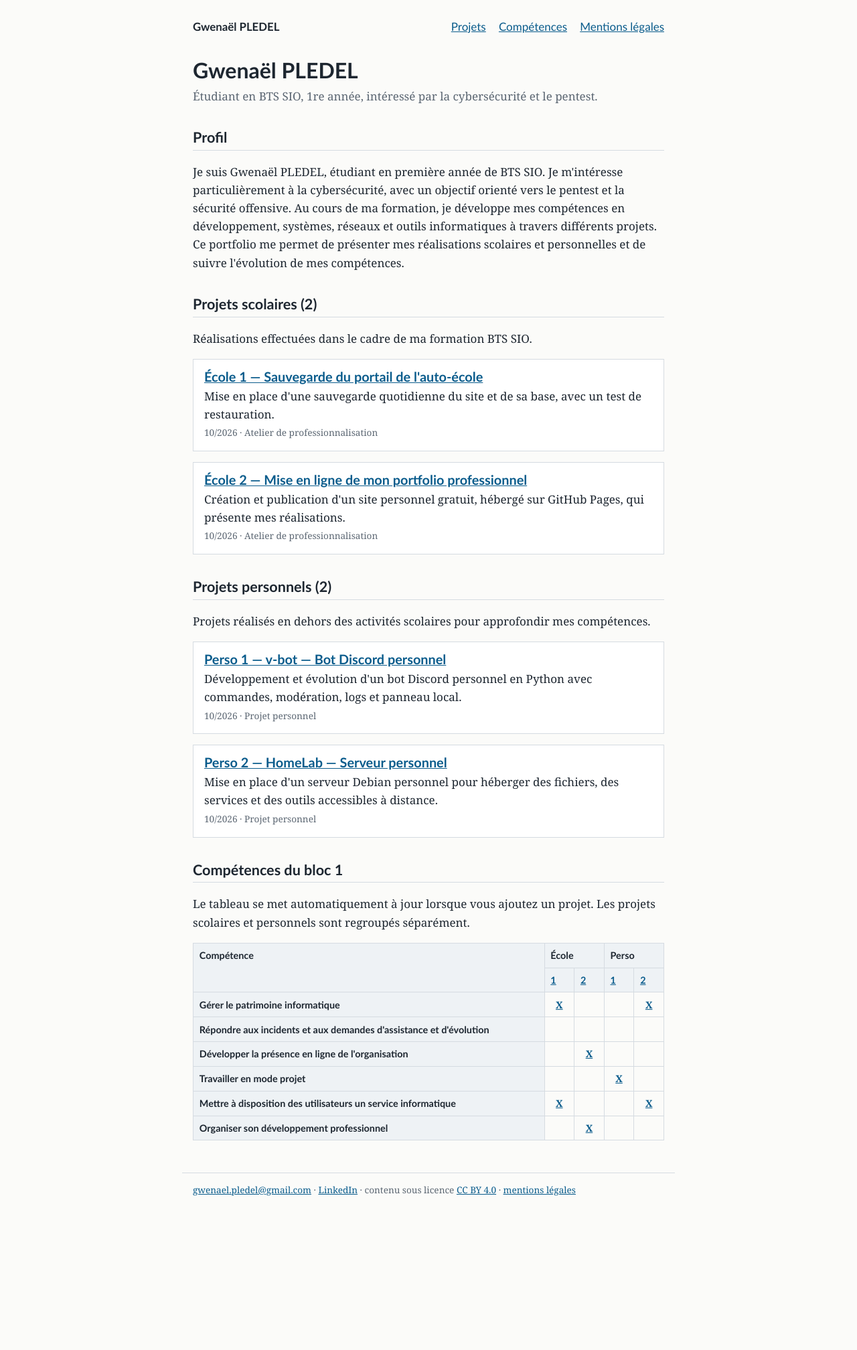
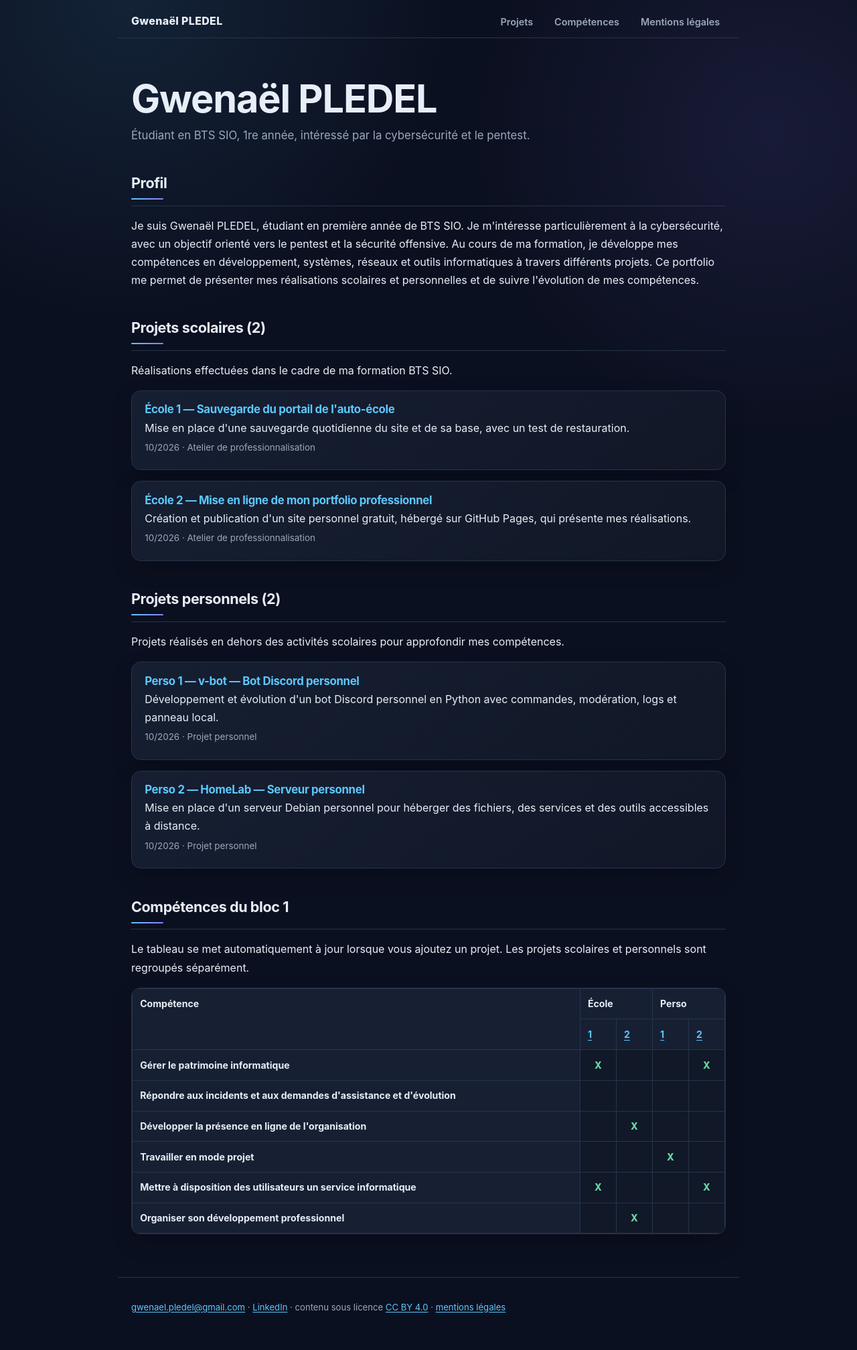
Before and after one commit to vzsca/Portfolio-Gwenael, a Jekyll site: the page built from index.html, in a window 1280 px wide. Shown: the whole page at 67% size. Built offline with Jekyll 4.4.1, drawn with Linux system fonts in a browser that asks for light colours; before the commit the page ends 1833 px from its top, so only the background shows below that.

Commit message:
Personnaliser le design du portfolio sans modifier sa structure

```diff
--- a/css/style.css
+++ b/css/style.css
@@ -1,45 +1,287 @@
-/* Mise en forme du portfolio. Changez la couleur --accent pour donner
-   votre teinte au site ; le reste suit. */
 :root {
-  --encre: #1d2630;
-  --accent: #0a5c8c;
-  --fond: #fbfbf9;
-  --trait: #d5dbe1;
-  --doux: #5b6672;
+  --bg: #0b1020;
+  --surface: #111827;
+  --surface-2: #172033;
+  --text: #e8eef7;
+  --muted: #9aa8bb;
+  --accent: #5cc8ff;
+  --accent-strong: #8b7cff;
+  --border: #26344a;
+  --success: #63d6a0;
+  --shadow: 0 12px 30px rgba(0, 0, 0, .22);
 }
+
 * { box-sizing: border-box; }
+
+html { scroll-behavior: smooth; }
+
 body {
   margin: 0;
-  background: var(--fond);
-  color: var(--encre);
-  font: 17px/1.6 Georgia, "Times New Roman", serif;
+  background:
+    radial-gradient(circle at 15% 0%, rgba(92, 200, 255, .10), transparent 30rem),
+    radial-gradient(circle at 90% 10%, rgba(139, 124, 255, .10), transparent 28rem),
+    var(--bg);
+  color: var(--text);
+  font: 16px/1.7 Inter, ui-sans-serif, system-ui, -apple-system, BlinkMacSystemFont, "Segoe UI", sans-serif;
 }
-header, main, footer { max-width: 46rem; margin: 0 auto; padding: 0 1rem; }
-header { padding-top: 1.6rem; display: flex; flex-wrap: wrap; justify-content: space-between; align-items: baseline; gap: .5rem 1.5rem; }
-.site { margin: 0; font: bold 1.05rem Calibri, Arial, sans-serif; }
-.site a { color: var(--encre); text-decoration: none; }
-nav ul { list-style: none; padding: 0; margin: 0; display: flex; flex-wrap: wrap; gap: .3rem 1.2rem; font-family: Calibri, Arial, sans-serif; }
-h1, h2, h3 { font-family: Calibri, Arial, sans-serif; line-height: 1.25; }
-h1 { font-size: 2rem; margin: 2rem 0 0; }
-h2 { font-size: 1.35rem; margin-top: 2.2rem; border-bottom: 1px solid var(--trait); padding-bottom: .3rem; }
-a { color: var(--accent); }
-a:focus-visible { outline: 3px solid var(--accent); outline-offset: 2px; }
-.sous-titre, .meta { color: var(--doux); margin: .3rem 0 0; }
-.meta { font-size: .85rem; }
-.carte { border: 1px solid var(--trait); background: #fff; padding: .8rem 1rem; margin: 1rem 0; }
-.carte h3 { margin: 0 0 .2rem; }
-.carte p { margin: .2rem 0; }
+
+header, main, footer {
+  max-width: 58rem;
+  margin: 0 auto;
+  padding-left: 1.25rem;
+  padding-right: 1.25rem;
+}
+
+header {
+  padding-top: 1.4rem;
+  padding-bottom: .9rem;
+  display: flex;
+  flex-wrap: wrap;
+  justify-content: space-between;
+  align-items: center;
+  gap: .75rem 1.5rem;
+  border-bottom: 1px solid var(--border);
+}
+
+.site {
+  margin: 0;
+  font: 800 1rem/1.2 Inter, ui-sans-serif, system-ui, sans-serif;
+  letter-spacing: .02em;
+}
+
+.site a {
+  color: var(--text);
+  text-decoration: none;
+}
+
+nav ul {
+  list-style: none;
+  padding: 0;
+  margin: 0;
+  display: flex;
+  flex-wrap: wrap;
+  gap: .35rem .9rem;
+  font: 600 .9rem/1.2 Inter, ui-sans-serif, system-ui, sans-serif;
+}
+
+nav a {
+  color: var(--muted);
+  text-decoration: none;
+  padding: .35rem .55rem;
+  border-radius: .5rem;
+  transition: color .2s ease, background .2s ease;
+}
+
+nav a:hover {
+  color: var(--text);
+  background: var(--surface-2);
+}
+
+h1, h2, h3 {
+  font-family: Inter, ui-sans-serif, system-ui, -apple-system, BlinkMacSystemFont, "Segoe UI", sans-serif;
+  line-height: 1.2;
+  letter-spacing: -.02em;
+}
+
+h1 {
+  font-size: clamp(2.2rem, 6vw, 3.6rem);
+  margin: 3.5rem 0 .35rem;
+  max-width: 12ch;
+}
+
+h2 {
+  font-size: 1.35rem;
+  margin-top: 2.8rem;
+  margin-bottom: 1rem;
+  padding-bottom: .55rem;
+  border-bottom: 1px solid var(--border);
+  position: relative;
+}
+
+h2::after {
+  content: "";
+  display: block;
+  width: 3rem;
+  height: 2px;
+  margin-top: .55rem;
+  background: linear-gradient(90deg, var(--accent), var(--accent-strong));
+  border-radius: 999px;
+}
+
+h3 { font-size: 1.05rem; }
+
+a {
+  color: var(--accent);
+  text-underline-offset: .18em;
+}
+
+a:focus-visible {
+  outline: 3px solid var(--accent);
+  outline-offset: 3px;
+  border-radius: .25rem;
+}
+
+.sous-titre {
+  color: var(--muted);
+  margin: 0;
+  max-width: 48rem;
+  font-size: 1.05rem;
+}
+
+.meta {
+  color: var(--muted);
+  font-size: .84rem;
+}
+
+.carte {
+  border: 1px solid var(--border);
+  border-radius: .9rem;
+  background: linear-gradient(145deg, rgba(23, 32, 51, .92), rgba(17, 24, 39, .92));
+  padding: 1.1rem 1.2rem;
+  margin: 1rem 0;
+  box-shadow: var(--shadow);
+  transition: transform .2s ease, border-color .2s ease, box-shadow .2s ease;
+}
+
+.carte:hover {
+  transform: translateY(-2px);
+  border-color: #38506f;
+  box-shadow: 0 16px 34px rgba(0, 0, 0, .28);
+}
+
+.carte h3 {
+  margin: 0 0 .25rem;
+}
+
+.carte h3 a {
+  text-decoration: none;
+}
+
+.carte p { margin: .25rem 0; }
+
 .comp-liste { font-size: .9rem; }
-.comp { display: inline-block; border: 1px solid var(--trait); padding: 0 .4rem; margin: .15rem .3rem .15rem 0; background: #fff; }
-.defile { overflow-x: auto; }
-table { border-collapse: collapse; width: 100%; font-size: .9rem; }
-th, td { border: 1px solid var(--trait); padding: .4rem .55rem; text-align: left; vertical-align: top; }
-th { background: #eef2f5; font-family: Calibri, Arial, sans-serif; }
-td.case { text-align: center; font-weight: bold; min-width: 2.4rem; }
-img { max-width: 100%; height: auto; border: 1px solid var(--trait); }
-code { font-size: .9em; background: #eef2f5; padding: 0 .25rem; }
-footer { margin-top: 3rem; padding-bottom: 2rem; font-size: .85rem; color: var(--doux); border-top: 1px solid var(--trait); }
+
+.comp {
+  display: inline-block;
+  border: 1px solid var(--border);
+  border-radius: 999px;
+  padding: .15rem .55rem;
+  margin: .15rem .3rem .15rem 0;
+  background: var(--surface-2);
+  color: var(--text);
+}
+
+.defile {
+  overflow-x: auto;
+  border: 1px solid var(--border);
+  border-radius: .8rem;
+  background: var(--surface);
+  box-shadow: var(--shadow);
+}
+
+table {
+  border-collapse: collapse;
+  width: 100%;
+  font-size: .88rem;
+}
+
+th, td {
+  border: 1px solid var(--border);
+  padding: .65rem .7rem;
+  text-align: left;
+  vertical-align: top;
+}
+
+th {
+  background: var(--surface-2);
+  color: var(--text);
+  font-family: Inter, ui-sans-serif, system-ui, sans-serif;
+}
+
+td.case {
+  text-align: center;
+  font-weight: 800;
+  min-width: 2.5rem;
+}
+
+td.case a {
+  color: var(--success);
+  text-decoration: none;
+}
+
+img {
+  max-width: 100%;
+  height: auto;
+  border: 1px solid var(--border);
+  border-radius: .7rem;
+  box-shadow: var(--shadow);
+}
+
+code {
+  font: .9em ui-monospace, SFMono-Regular, Consolas, "Liberation Mono", monospace;
+  background: #0a0f1c;
+  border: 1px solid var(--border);
+  border-radius: .35rem;
+  padding: .12rem .35rem;
+  color: #b9e9ff;
+}
+
+footer {
+  margin-top: 4rem;
+  padding-top: 1.2rem;
+  padding-bottom: 2.5rem;
+  font-size: .82rem;
+  color: var(--muted);
+  border-top: 1px solid var(--border);
+}
+
 @media (max-width: 520px) {
-  body { font-size: 16px; }
-  h1 { font-size: 1.6rem; }
+  body { font-size: 15.5px; }
+
+  header, main, footer {
+    padding-left: 1rem;
+    padding-right: 1rem;
+  }
+
+  header {
+    align-items: flex-start;
+  }
+
+  nav ul {
+    gap: .2rem .45rem;
+  }
+
+  nav a {
+    padding: .3rem .4rem;
+  }
+
+  h1 {
+    font-size: 2.25rem;
+    margin-top: 2.5rem;
+  }
+
+  h2 {
+    margin-top: 2.3rem;
+  }
+
+  .carte {
+    padding: 1rem;
+    border-radius: .75rem;
+  }
+
+  th, td {
+    padding: .55rem .6rem;
+  }
 }
+
+@media (prefers-reduced-motion: reduce) {
+  html { scroll-behavior: auto; }
+
+  .carte {
+    transition: none;
+  }
+
+  .carte:hover {
+    transform: none;
+  }
+}
```
